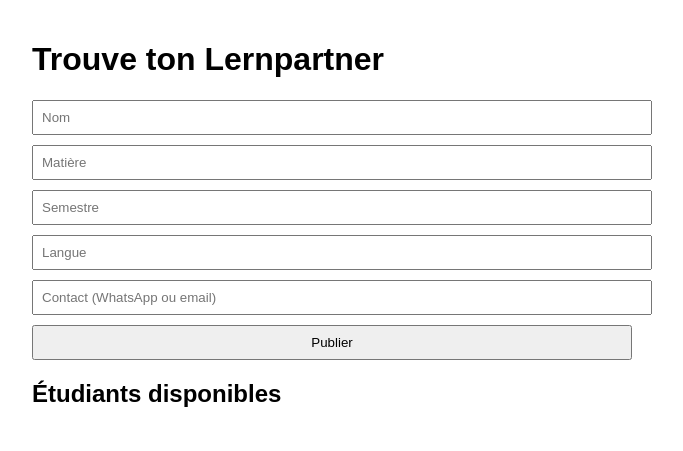
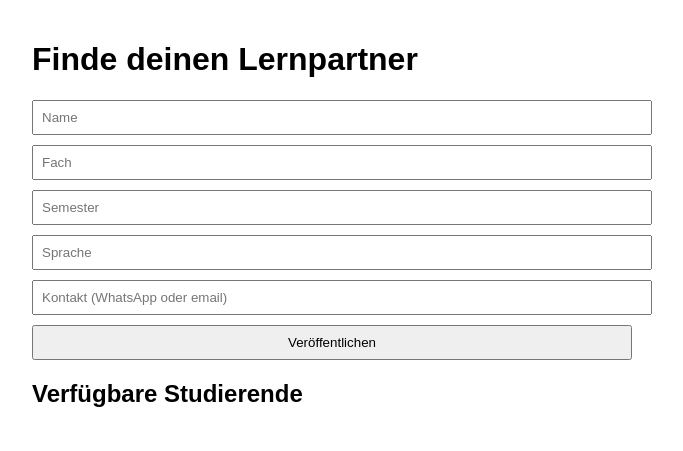
Before and after one commit to Elson205/lernpartner-app, a plain HTML site: page index.html in a window 1280 px wide. Shown: the whole page, without its empty margins (308-991 px from the left). Drawn offline with Linux system fonts and the light colour scheme.

Commit message:
Deutsche Version

```diff
--- a/index.html
+++ b/index.html
@@ -7,18 +7,18 @@
 </head>
 <body>
 
-  <h1>Trouve ton Lernpartner</h1>
+  <h1>Finde deinen Lernpartner</h1>
 
   <form id="profileForm">
-    <input type="text" id="name" placeholder="Nom" required>
-    <input type="text" id="subject" placeholder="Matière" required>
-    <input type="text" id="semester" placeholder="Semestre">
-    <input type="text" id="language" placeholder="Langue">
-    <input type="text" id="contact" placeholder="Contact (WhatsApp ou email)">
-    <button type="submit">Publier</button>
+    <input type="text" id="name" placeholder="Name" required>
+    <input type="text" id="subject" placeholder="Fach" required>
+    <input type="text" id="semester" placeholder="Semester">
+    <input type="text" id="language" placeholder="Sprache">
+    <input type="text" id="contact" placeholder="Kontakt (WhatsApp oder email)" required>
+    <button type="submit">Veröffentlichen</button>
   </form>
 
-  <h2>Étudiants disponibles</h2>
+  <h2>Verfügbare Studierende</h2>
   <div id="list"></div>
 
   <script src="app.js"></script>
```
